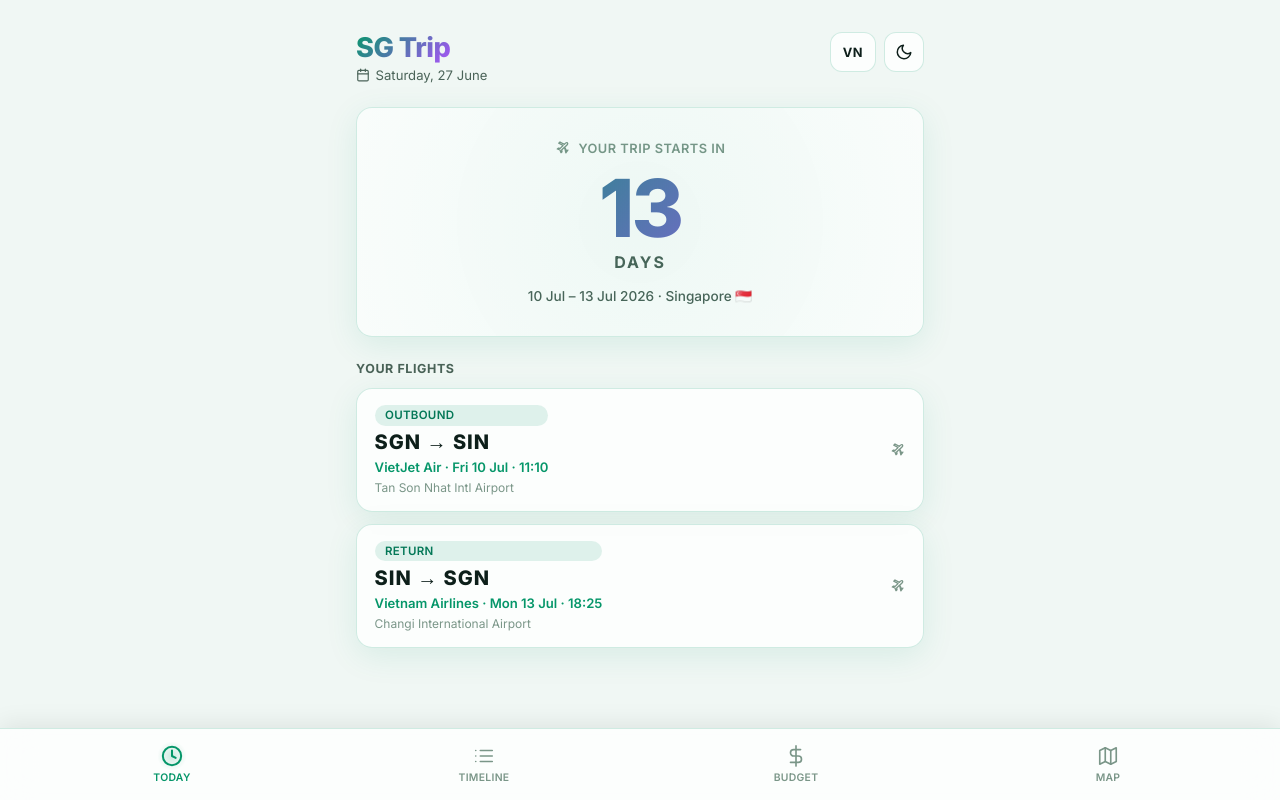
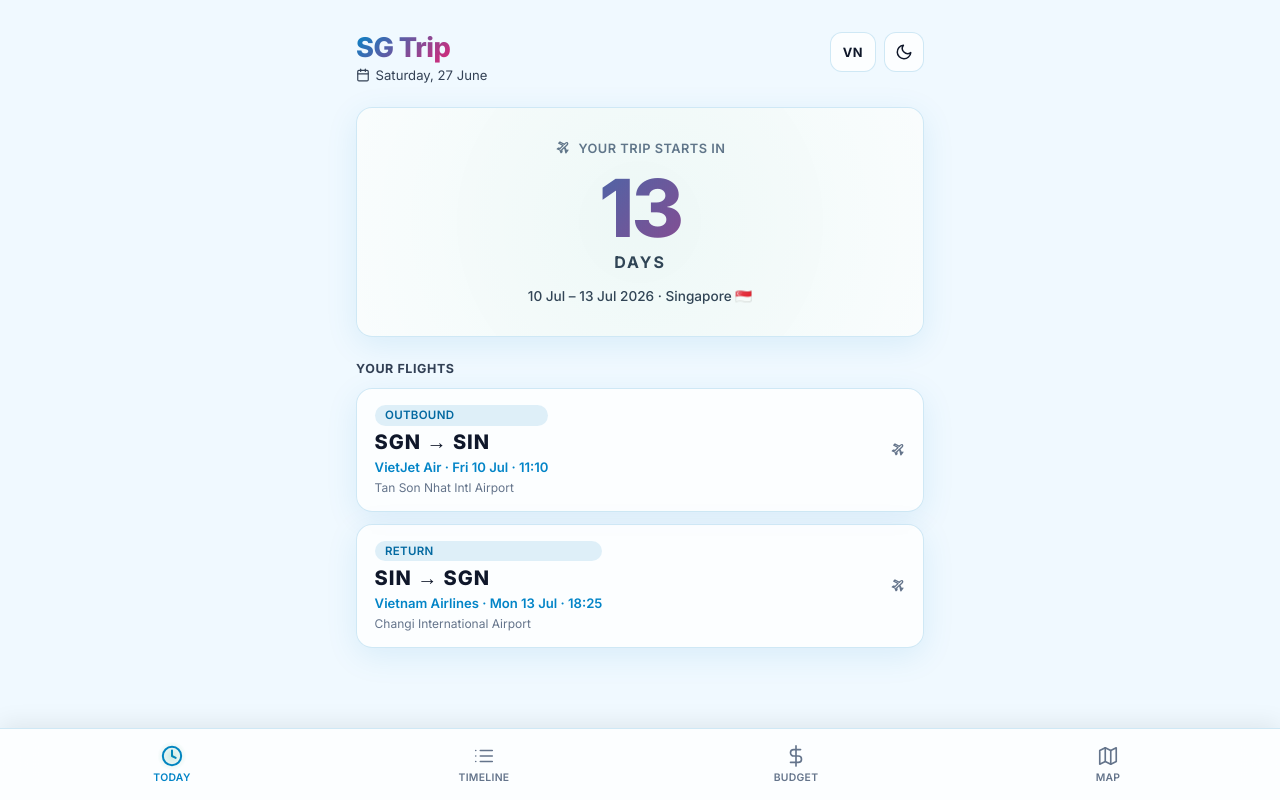
Before and after one commit to ShIft32l/trip-planner, a Next.js app: page / in a window 1280 px wide. Built offline with nearby package versions, Linux system fonts and the light colour scheme.

Commit message:
style: update color theme to Cyberpunk City

```diff
--- a/src/app/globals.css
+++ b/src/app/globals.css
@@ -7,50 +7,37 @@
 
 :root {
   /* === COLOR PALETTE: Light Mode === */
-  --bg-primary:       #f0f7f4;
+  --bg-primary:       #f0f9ff;   /* sky-50 */
   --bg-secondary:     #ffffff;
   --bg-card:          rgba(255, 255, 255, 0.85);
   --bg-card-solid:    #ffffff;
 
-  --text-primary:     #0d1f1a;
-  --text-secondary:   #4a6358;
-  --text-muted:       #7a9688;
-
-  /* Emerald greens */
-  --emerald-50:       #ecfdf5;
-  --emerald-100:      #d1fae5;
-  --emerald-500:      #10b981;
-  --emerald-600:      #059669;
-  --emerald-700:      #047857;
-  --emerald-900:      #064e3b;
-
-  /* Orchid / Purple accents */
-  --orchid-400:       #c084fc;
-  --orchid-500:       #a855f7;
-  --orchid-600:       #9333ea;
+  --text-primary:     #0f172a;   /* slate-900 */
+  --text-secondary:   #334155;   /* slate-700 */
+  --text-muted:       #64748b;   /* slate-500 */
 
   /* Semantic */
-  --accent-primary:   #059669;   /* emerald-600 */
-  --accent-neon:      #a855f7;   /* orchid-500 */
+  --accent-primary:   #0284c7;   /* sky-600 */
+  --accent-neon:      #db2777;   /* pink-600 */
   --accent-warning:   #f59e0b;
   --accent-danger:    #ef4444;
   --accent-success:   #22c55e;
 
   /* Glass */
   --glass-bg:         rgba(255, 255, 255, 0.80);
-  --glass-border:     rgba(5, 150, 105, 0.18);
-  --glass-shadow:     0 8px 32px rgba(5, 150, 105, 0.10);
+  --glass-border:     rgba(2, 132, 199, 0.18);
+  --glass-shadow:     0 8px 32px rgba(2, 132, 199, 0.10);
   --glass-blur:       blur(16px);
 
   /* Tags */
   --tag-food-bg:      rgba(245, 158, 11, 0.12);
   --tag-food-text:    #b45309;
-  --tag-sight-bg:     rgba(168, 85, 247, 0.12);
-  --tag-sight-text:   #7c3aed;
-  --tag-transport-bg: rgba(5, 150, 105, 0.12);
-  --tag-transport-text:#047857;
-  --tag-hotel-bg:     rgba(59, 130, 246, 0.12);
-  --tag-hotel-text:   #1d4ed8;
+  --tag-sight-bg:     rgba(219, 39, 119, 0.12);
+  --tag-sight-text:   #be185d;
+  --tag-transport-bg: rgba(2, 132, 199, 0.12);
+  --tag-transport-text:#0369a1;
+  --tag-hotel-bg:     rgba(139, 92, 246, 0.12);
+  --tag-hotel-text:   #6d28d9;
   --tag-beach-bg:     rgba(6, 182, 212, 0.12);
   --tag-beach-text:   #0e7490;
   --tag-shop-bg:      rgba(244, 63, 94, 0.12);
@@ -64,36 +51,36 @@
   --transition:       0.2s ease;
 
   /* Glow */
-  --glow-emerald:     0 0 20px rgba(5, 150, 105, 0.35);
-  --glow-orchid:      0 0 20px rgba(168, 85, 247, 0.35);
+  --glow-emerald:     0 0 20px rgba(2, 132, 199, 0.35); /* Using blue here but keeping var name */
+  --glow-orchid:      0 0 20px rgba(219, 39, 119, 0.35); /* Using pink here but keeping var name */
 }
 
 /* === DARK MODE: manual toggle via data-theme === */
 [data-theme="dark"] {
-  --bg-primary:       #060f0c;
-  --bg-secondary:     #0d1f1a;
-  --bg-card:          rgba(13, 31, 26, 0.85);
-  --bg-card-solid:    #0d1f1a;
+  --bg-primary:       #09090b;   /* zinc-950 */
+  --bg-secondary:     #18181b;   /* zinc-900 */
+  --bg-card:          rgba(24, 24, 27, 0.85);
+  --bg-card-solid:    #18181b;
 
-  --text-primary:     #e8f5f0;
-  --text-secondary:   #7ab89e;
-  --text-muted:       #4a7a62;
+  --text-primary:     #f8fafc;
+  --text-secondary:   #94a3b8;
+  --text-muted:       #64748b;
 
-  --accent-primary:   #34d399;
-  --accent-neon:      #c084fc;
+  --accent-primary:   #38bdf8;   /* sky-400 */
+  --accent-neon:      #f472b6;   /* pink-400 */
 
-  --glass-bg:         rgba(13, 31, 26, 0.80);
-  --glass-border:     rgba(52, 211, 153, 0.15);
+  --glass-bg:         rgba(24, 24, 27, 0.80);
+  --glass-border:     rgba(56, 189, 248, 0.15);
   --glass-shadow:     0 8px 32px rgba(0, 0, 0, 0.40);
 
   --tag-food-bg:      rgba(245, 158, 11, 0.18);
   --tag-food-text:    #fbbf24;
-  --tag-sight-bg:     rgba(192, 132, 252, 0.18);
-  --tag-sight-text:   #c084fc;
-  --tag-transport-bg: rgba(52, 211, 153, 0.15);
-  --tag-transport-text:#34d399;
-  --tag-hotel-bg:     rgba(96, 165, 250, 0.15);
-  --tag-hotel-text:   #60a5fa;
+  --tag-sight-bg:     rgba(244, 114, 182, 0.18);
+  --tag-sight-text:   #f472b6;
+  --tag-transport-bg: rgba(56, 189, 248, 0.15);
+  --tag-transport-text:#38bdf8;
+  --tag-hotel-bg:     rgba(167, 139, 250, 0.15);
+  --tag-hotel-text:   #a78bfa;
   --tag-beach-bg:     rgba(34, 211, 238, 0.15);
   --tag-beach-text:   #22d3ee;
   --tag-shop-bg:      rgba(251, 113, 133, 0.15);
@@ -103,30 +90,30 @@
 /* === DARK MODE: OS preference (when no data-theme set) === */
 @media (prefers-color-scheme: dark) {
   :root:not([data-theme="light"]):not([data-theme="dark"]) {
-    --bg-primary:       #060f0c;
-    --bg-secondary:     #0d1f1a;
-    --bg-card:          rgba(13, 31, 26, 0.85);
-    --bg-card-solid:    #0d1f1a;
+    --bg-primary:       #09090b;
+    --bg-secondary:     #18181b;
+    --bg-card:          rgba(24, 24, 27, 0.85);
+    --bg-card-solid:    #18181b;
 
-    --text-primary:     #e8f5f0;
-    --text-secondary:   #7ab89e;
-    --text-muted:       #4a7a62;
+    --text-primary:     #f8fafc;
+    --text-secondary:   #94a3b8;
+    --text-muted:       #64748b;
 
-    --accent-primary:   #34d399;
-    --accent-neon:      #c084fc;
+    --accent-primary:   #38bdf8;
+    --accent-neon:      #f472b6;
 
-    --glass-bg:         rgba(13, 31, 26, 0.80);
-    --glass-border:     rgba(52, 211, 153, 0.15);
+    --glass-bg:         rgba(24, 24, 27, 0.80);
+    --glass-border:     rgba(56, 189, 248, 0.15);
     --glass-shadow:     0 8px 32px rgba(0, 0, 0, 0.40);
 
     --tag-food-bg:      rgba(245, 158, 11, 0.18);
     --tag-food-text:    #fbbf24;
-    --tag-sight-bg:     rgba(192, 132, 252, 0.18);
-    --tag-sight-text:   #c084fc;
-    --tag-transport-bg: rgba(52, 211, 153, 0.15);
-    --tag-transport-text:#34d399;
-    --tag-hotel-bg:     rgba(96, 165, 250, 0.15);
-    --tag-hotel-text:   #60a5fa;
+    --tag-sight-bg:     rgba(244, 114, 182, 0.18);
+    --tag-sight-text:   #f472b6;
+    --tag-transport-bg: rgba(56, 189, 248, 0.15);
+    --tag-transport-text:#38bdf8;
+    --tag-hotel-bg:     rgba(167, 139, 250, 0.15);
+    --tag-hotel-text:   #a78bfa;
     --tag-beach-bg:     rgba(34, 211, 238, 0.15);
     --tag-beach-text:   #22d3ee;
     --tag-shop-bg:      rgba(251, 113, 133, 0.15);
```
